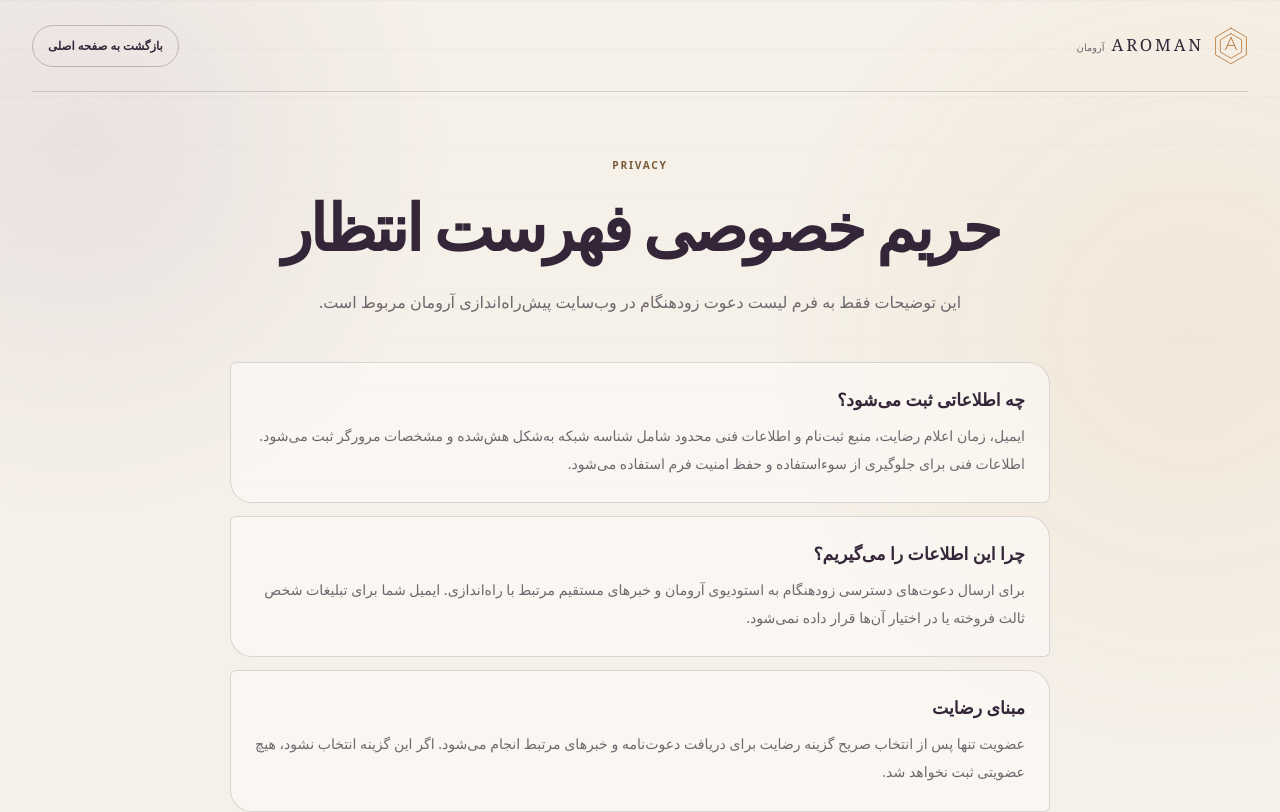
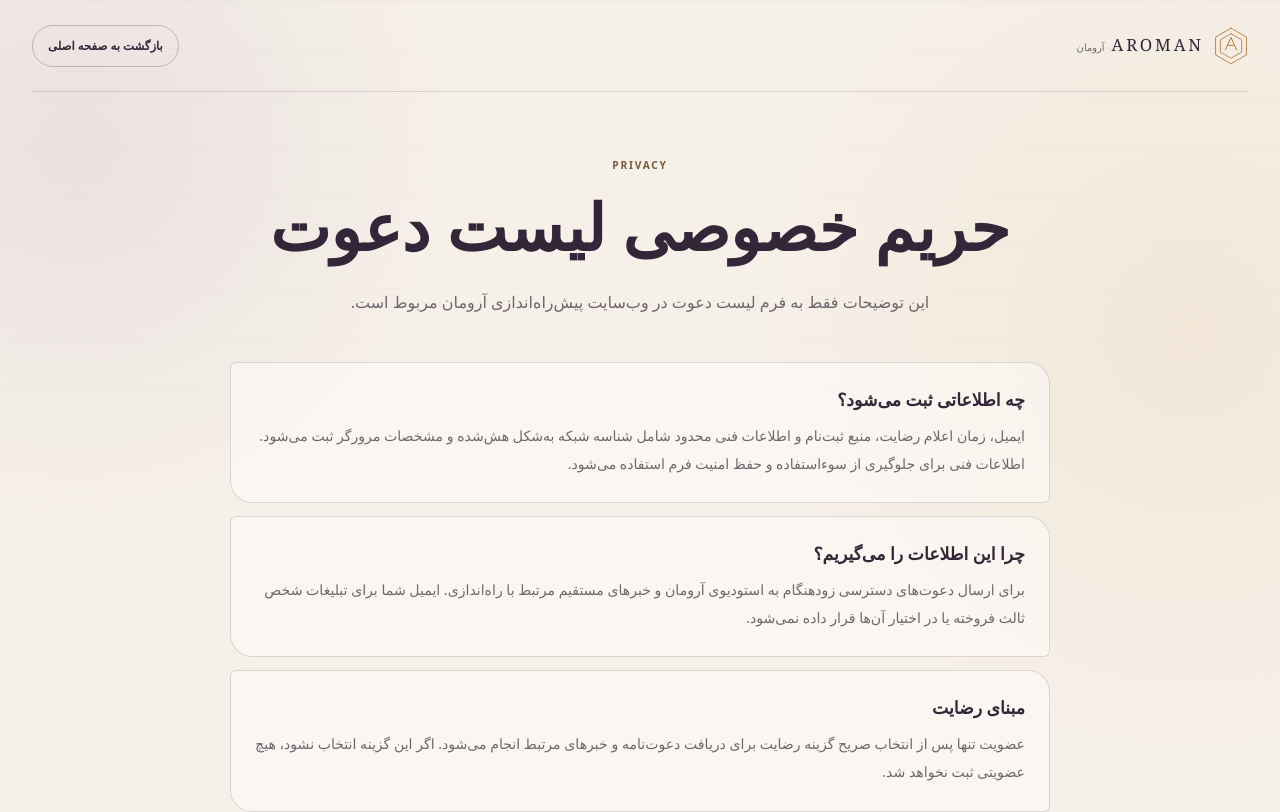
Before and after one commit to AromanCo/coming-soon-page, a Next.js app: page /privacy in a window 1280 px wide. Shown: the top 812 px of the page. Built offline with nearby package versions, Linux system fonts and the light colour scheme; no server answers.

Commit message:
fix(ui): finalize Persian typography and invitation copy

```diff
--- a/src/app/api/waitlist/route.ts
+++ b/src/app/api/waitlist/route.ts
@@ -98,7 +98,7 @@ export async function POST(request: Request) {
       return NextResponse.json(
         {
           code: "DUPLICATE_EMAIL",
-          message: "این ایمیل قبلاً در فهرست آرومان ثبت شده است.",
+          message: "این ایمیل قبلاً در لیست دعوت آرومان ثبت شده است.",
         },
         { status: 409 },
       );
@@ -108,7 +108,7 @@ export async function POST(request: Request) {
       {
         code: "SUBSCRIBED",
         message:
-          "به لیست انتظار آرومان خوش آمدی! ثبت‌نامت انجام شد. خبرهای مربوط به دعوت‌نامه را با ایمیل برایت می‌فرستیم.",
+          "به لیست دعوت آرومان خوش آمدی! ثبت‌نامت انجام شد. خبرهای مربوط به دعوت‌نامه را با ایمیل برایت می‌فرستیم.",
       },
       { status: 201 },
     );
--- a/src/app/globals.css
+++ b/src/app/globals.css
@@ -216,7 +216,6 @@ button {
   color: var(--plum);
   font-size: clamp(2.1rem, 9.8vw, 4rem);
   font-weight: 700;
-  letter-spacing: -0.06em;
   line-height: 1.2;
   text-wrap: balance;
 }
@@ -276,12 +275,14 @@ button {
   font-size: 0.86rem;
   font-weight: 720;
   line-height: 1.75;
+  text-wrap: pretty;
 }
 
 .early-access-note small {
   color: var(--muted);
-  font-size: 0.7rem;
+  font-size: 0.75rem;
   line-height: 1.75;
+  text-wrap: pretty;
 }
 
 .waitlist-form {
@@ -396,7 +397,7 @@ button {
 
 .waitlist-status {
   color: #716970;
-  font-size: 0.72rem;
+  font-size: 0.75rem;
   line-height: 1.85;
 }
 
@@ -494,9 +495,12 @@ button {
   position: absolute;
   inset: auto 7% 4px auto;
   z-index: 2;
+  max-width: 78%;
   color: #675f66;
-  font-size: 0.64rem;
+  font-size: 0.75rem;
   font-weight: 500;
+  line-height: 1.7;
+  text-wrap: pretty;
 }
 
 .botanical-line {
@@ -562,7 +566,6 @@ button {
   margin: 0;
   font-size: clamp(1.9rem, 7vw, 3.5rem);
   font-weight: 660;
-  letter-spacing: -0.045em;
   line-height: 1.35;
   text-wrap: balance;
 }
@@ -776,10 +779,10 @@ button {
 .step-number {
   position: absolute;
   inset: 16px auto auto 0;
-  color: rgba(52, 38, 56, 0.36);
+  color: rgba(52, 38, 56, 0.5);
   font-family: system-ui, sans-serif;
-  font-size: 0.65rem;
-  font-weight: 700;
+  font-size: 0.75rem;
+  font-weight: 750;
 }
 
 .step-label {
@@ -794,6 +797,8 @@ button {
   color: var(--plum);
   font-size: 1.55rem;
   font-weight: 680;
+  line-height: 1.45;
+  text-wrap: balance;
 }
 
 .step-copy > p {
@@ -1037,7 +1042,7 @@ button {
 .copyright {
   margin: 0;
   color: #8d858c;
-  font-size: 0.68rem;
+  font-size: 0.75rem;
 }
 
 .privacy-main {
@@ -1059,8 +1064,8 @@ button {
   color: var(--plum);
   font-size: clamp(2rem, 7vw, 4rem);
   font-weight: 680;
-  letter-spacing: -0.05em;
   line-height: 1.3;
+  text-wrap: balance;
 }
 
 .privacy-heading > p:last-child {
--- a/src/app/privacy/page.tsx
+++ b/src/app/privacy/page.tsx
@@ -4,8 +4,8 @@ import { BrandMark } from "@/components/brand-mark";
 import { SiteFooter } from "@/components/site-footer";
 
 export const metadata: Metadata = {
-  title: "حریم خصوصی فهرست انتظار | آرومان",
-  description: "اطلاعات مربوط به نحوه پردازش داده‌های فهرست انتظار آرومان.",
+  title: "حریم خصوصی لیست دعوت | آرومان",
+  description: "اطلاعات مربوط به نحوه پردازش داده‌های لیست دعوت آرومان.",
   robots: { index: true, follow: true },
 };
 
@@ -24,10 +24,10 @@ export default function PrivacyPage() {
       <main className="privacy-main page-frame">
         <div className="privacy-heading">
           <p className="section-kicker">PRIVACY</p>
-          <h1>حریم خصوصی فهرست انتظار</h1>
+          <h1>حریم خصوصی لیست دعوت</h1>
           <p>
-            این توضیحات فقط به فرم لیست دعوت زودهنگام در وب‌سایت
-            پیش‌راه‌اندازی آرومان مربوط است.
+            این توضیحات فقط به فرم لیست دعوت در وب‌سایت پیش‌راه‌اندازی آرومان
+            مربوط است.
           </p>
         </div>
 
--- a/src/components/brand-mark.tsx
+++ b/src/components/brand-mark.tsx
@@ -11,7 +11,7 @@ export function BrandMark() {
         </svg>
       </span>
       <span className="brand-wordmark">
-        <strong>AROMAN</strong>
+        <strong dir="ltr" lang="en">AROMAN</strong>
         <small>آرومان</small>
       </span>
     </Link>
--- a/src/components/site-footer.tsx
+++ b/src/components/site-footer.tsx
@@ -7,6 +7,10 @@ const socialLinks = [
 ].filter((item): item is { label: string; url: string } => Boolean(item.url));
 
 export function SiteFooter() {
+  const currentYear = new Intl.NumberFormat("fa-IR", {
+    useGrouping: false,
+  }).format(new Date().getFullYear());
+
   return (
     <footer className="site-footer page-frame">
       <BrandMark />
@@ -22,7 +26,7 @@ export function SiteFooter() {
         <Link href="/privacy">حریم خصوصی</Link>
       </div>
       <p className="copyright">
-        © {new Date().getFullYear()} آرومان. همه حقوق محفوظ است.
+        © {currentYear} آرومان. همه حقوق محفوظ است.
       </p>
     </footer>
   );
--- a/src/components/waitlist-form.tsx
+++ b/src/components/waitlist-form.tsx
@@ -16,7 +16,7 @@ export function WaitlistForm({ configured }: { configured: boolean }) {
   const [status, setStatus] = useState<FormStatus>({
     type: configured ? "idle" : "error",
     message: configured
-      ? "دعوت‌نامه‌ها به‌تدریج و پیش از افتتاح عمومی ارسال می‌شوند."
+      ? "دعوت‌نامه‌ها به‌صورت مرحله‌ای ارسال می‌شوند."
       : "عضویت فعلاً در دسترس نیست؛ تنظیمات پایگاه داده هنوز کامل نشده است.",
   });
 
@@ -57,7 +57,7 @@ export function WaitlistForm({ configured }: { configured: boolean }) {
         type: "success",
         message:
           result.message ??
-          "به لیست انتظار آرومان خوش آمدی! ثبت‌نامت انجام شد. خبرهای مربوط به دعوت‌نامه را با ایمیل برایت می‌فرستیم.",
+          "به لیست دعوت آرومان خوش آمدی! ثبت‌نامت انجام شد. خبرهای مربوط به دعوت‌نامه را با ایمیل برایت می‌فرستیم.",
       });
       form.reset();
     } catch {
@@ -103,7 +103,7 @@ export function WaitlistForm({ configured }: { configured: boolean }) {
           required
         />
         <label htmlFor={consentId}>
-          مایلم دعوت‌نامه و خبرهای مرتبط با شروع آرومان را با ایمیل دریافت کنم. {" "}
+          مایلم دعوت‌نامه و خبرهای شروع آرومان را با ایمیل دریافت کنم. {" "}
           <Link href="/privacy">اطلاعات حریم خصوصی</Link>
         </label>
       </div>
```
Also changed, not shown: src/app/page.tsx (+5 -5 lines).
